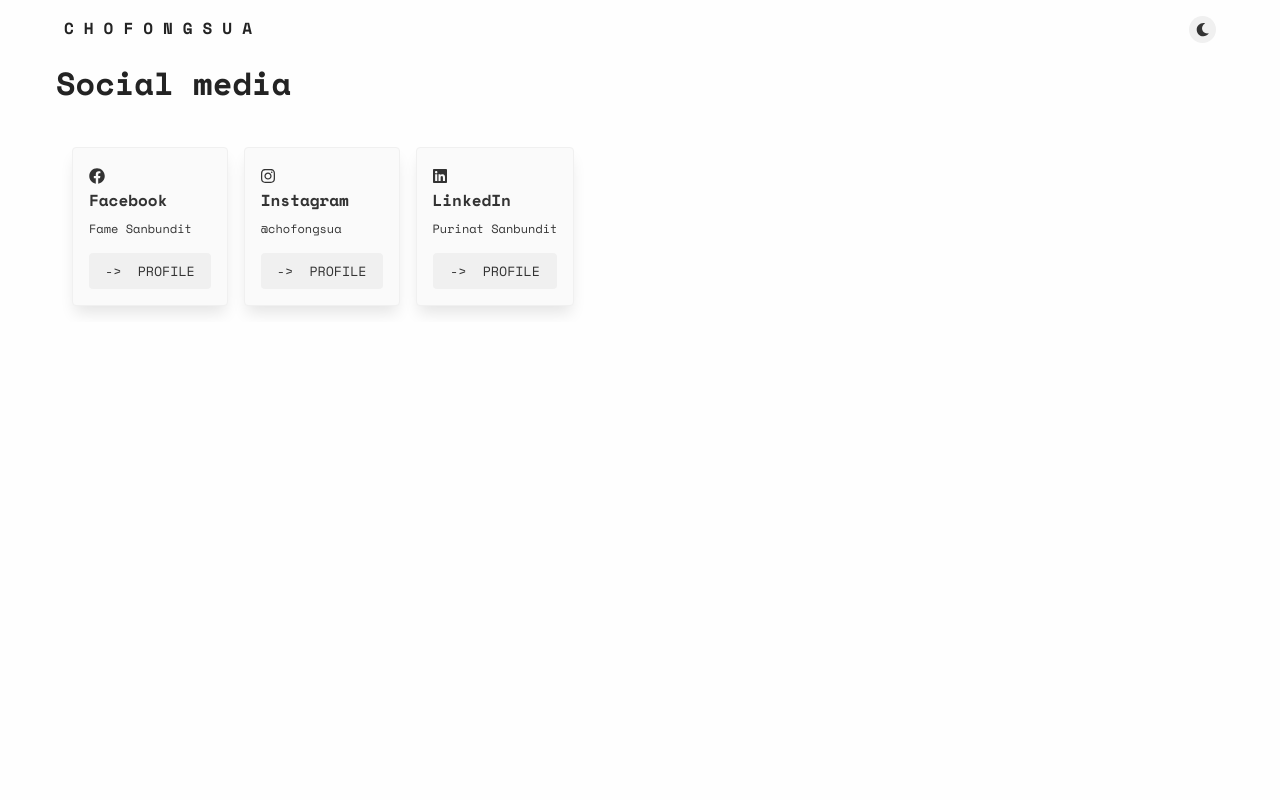
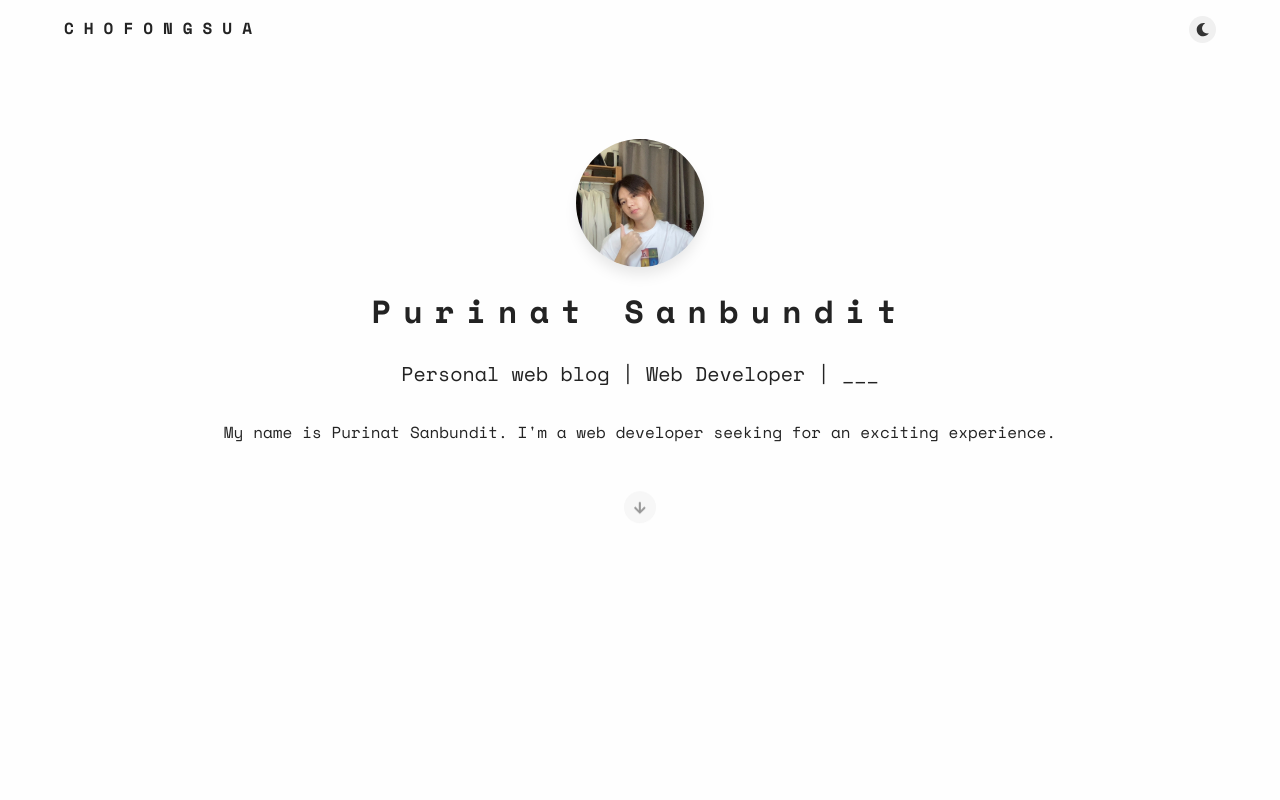
Before and after one commit to PurinatG-01/chofongsua-blog, a Next.js app: page / in a window 1280 px wide. Shown: the top 800 px of the page. Built offline with nearby package versions, Linux system fonts and the light colour scheme.

Commit message:
feat: add greeting section

```diff
--- a/components/_layout/navbar.js
+++ b/components/_layout/navbar.js
@@ -7,15 +7,21 @@ import { faMoon } from "@fortawesome/free-solid-svg-icons"
 import useTheme from "../../hooks/useTheme"
 
 const NavBar = styled(motion.nav)`
+  width: 100vw;
+  position: sticky;
+  top: 0;
+  z-index: 100;
+  background-color: var(--page-bg);
+  box-shadow: var(--nav-bar-shadow);
+`
+
+const NavBarContainer = styled(motion.div)`
   max-width: 1200px;
   padding: 16px 24px;
   max-height: 10vh;
   width: 100%;
   height: 100%;
   margin: 0 auto;
-  position: sticky;
-  top: 0;
-  z-index: 100;
   display: flex;
   justify-content: space-between;
 `
@@ -44,10 +50,12 @@ export default function navbar() {
   }, [])
   return (
     <NavBar>
-      <LogoText href="/">CHOFONGSUA</LogoText>
-      <ThemeButton onClick={toggleTheme}>
-        <FontAwesomeIcon icon={faMoon} />
-      </ThemeButton>
+      <NavBarContainer>
+        <LogoText href="/">CHOFONGSUA</LogoText>
+        <ThemeButton onClick={toggleTheme}>
+          <FontAwesomeIcon icon={faMoon} />
+        </ThemeButton>
+      </NavBarContainer>
     </NavBar>
   )
 }
--- a/components/global.js
+++ b/components/global.js
@@ -1,7 +1,7 @@
 import styled from "styled-components"
 import { motion } from "framer-motion"
 
-export const PageContainer = styled(motion.div)`
+export const PageContainer = styled(motion.main)`
   max-width: var(--page-container-max-width);
   width: 100%;
   padding: 0 16px;
@@ -41,9 +41,18 @@ export const ParallaxContainer = styled(motion.div)`
   ${(props) => (props?.styled ? props.styled : "")}
 `
 
+export const Image = styled(motion.img)`
+  border-radius: 4px;
+  box-shadow: var(--base-box-shadow);
+  -webkit-box-shadow: var(--base-box-shadow);
+  -moz-box-shadow: var(--base-box-shadow);
+  ${(props) => props.styled}
+`
+
 export default {
   PageContainer,
   Card,
   Button,
   ParallaxContainer,
+  Image,
 }
--- /dev/null
+++ b/config/profile.js
@@ -0,0 +1,6 @@
+export default {
+  name: "Purinat Sanbundit",
+  quote: "Personal web blog | Web Developer | ___",
+  description:
+    "My name is Purinat Sanbundit. I'm a web developer seeking for an exciting experience.",
+}
--- a/layout/default.js
+++ b/layout/default.js
@@ -1,17 +1,28 @@
-import React, { useEffect } from "react"
+import React from "react"
 import { PageContainer } from "../components/global"
 import NavBar from "../components/_layout/navbar"
-import { motion } from "framer-motion"
+import styled from "styled-components"
+
+const PageWrapper = styled.div`
+  display: block;
+  overflow: auto;
+`
 
 export default function Layout(props) {
   return (
-    <motion.div
-      transition={{ type: "spring", duration: 1.2 }}
-      initial={{ y: -32, opacity: 0 }}
-      animate={{ y: 0, opacity: 1 }}
-    >
-      <NavBar />
-      <PageContainer>{props.children}</PageContainer>
-    </motion.div>
+    <PageWrapper>
+      <NavBar
+        transition={{ type: "spring", duration: 1.2 }}
+        initial={{ y: -32, opacity: 0 }}
+        animate={{ y: 0, opacity: 1 }}
+      />
+      <PageContainer
+        transition={{ type: "spring", duration: 1.2 }}
+        initial={{ y: -32, opacity: 0 }}
+        animate={{ y: 0, opacity: 1 }}
+      >
+        {props.children}
+      </PageContainer>
+    </PageWrapper>
   )
 }
--- a/pages/index.js
+++ b/pages/index.js
@@ -1,12 +1,48 @@
-import { Card, Button } from "../components/global"
+import { Card, Button, Image } from "../components/global"
 import styled from "styled-components"
+import { FontAwesomeIcon } from "@fortawesome/react-fontawesome"
+import { faArrowDown } from "@fortawesome/free-solid-svg-icons"
+import { motion } from "framer-motion"
+import socialMediaList from "../config/socialMedia"
+import profileConfig from "../config/profile"
 
-import socialMediaList from "../config/socialMedia"
+const Avatar = styled(Image)`
+  border-radius: 50%;
+  width: 128px;
+  height: 128px;
+  margin: 20px auto;
+  display: block;
+`
 
-const SocialMediaSection = styled.section`
+const ButtonDown = styled(Button)`
+  border-radius: 50%;
+  padding: 16px;
+  width: 32px;
+  height: 32px;
+  display: flex;
+  align-items: center;
+  justify-content: center;
+  margin: 0 auto;
+`
+
+const Section = styled.section`
   width: 100%;
   margin-bottom: 48px;
   display: block;
+  min-height: 100vh;
+  ${(props) => props.styled}
+  .__quote {
+    text-align: center;
+    margin-bottom: 32px;
+    font-size: 20px;
+    display: block;
+    font-weight: 100;
+  }
+  .__description {
+    text-align: center;
+    margin-bottom: 32px;
+    font-weight: 100;
+  }
 `
 
 const SectionTitle = styled.span`
@@ -14,19 +50,24 @@ const SectionTitle = styled.span`
   font-weight: 800;
   margin-bottom: 24px;
   display: block;
+  text-align: center;
+  letter-spacing: 12px;
 `
 
 const SocialMediaList = styled.div`
   display: flex;
-  gap: 16px;
-  overflow-x: scroll;
+  gap: 80px;
+  flex-wrap: wrap;
   padding: 16px;
+  justify-content: center;
 `
 
 const SocialMediaCard = styled(Card)`
   display: flex;
   flex-direction: column;
   transition: all 0.2s ease-in-out;
+  max-width: 240px;
+  width: 100%;
   &:hover {
     transform: translateY(-8px);
   }
@@ -36,6 +77,10 @@ const CardTitle = styled.span`
   font-size: 16px;
   margin-bottom: 8px;
   font-weight: 800;
+  display: flex;
+  svg {
+    margin-right: 16px;
+  }
 `
 
 const CardDescription = styled.p`
@@ -54,15 +99,50 @@ export default function Home() {
     if (!window) return
     window.open(url)
   }
+
+  const scrollIntoView = (id) => {
+    if (!window || !document) return
+    console.log("> id : ", id)
+
+    const yOffset = -100
+    const element = document.querySelector(id)
+    const y = element.getBoundingClientRect().top + window.pageYOffset + yOffset
+    window.scrollTo({ top: y, behavior: "smooth" })
+  }
+
   return (
     <>
-      <SocialMediaSection>
+      <Section styled="margin-bottom:320px; margin-top: 80px;">
+        <Avatar src="/image/profile_1.jpeg" />
+        <SectionTitle>{profileConfig.name}</SectionTitle>
+        <span className="__quote">{profileConfig.quote}</span>
+        <p className="__description">{profileConfig.description}</p>
+        <ButtonDown
+          initial={{ opacity: 0 }}
+          animate={{ y: 30, opacity: 1 }}
+          transition={{
+            ease: "linear",
+            duration: 1,
+            delay: 2,
+            repeat: Infinity,
+          }}
+          onClick={() => {
+            scrollIntoView("#social-media")
+          }}
+        >
+          <FontAwesomeIcon icon={faArrowDown} />
+        </ButtonDown>
+      </Section>
+
+      <Section id="social-media">
         <SectionTitle>Social media</SectionTitle>
         <SocialMediaList>
           {socialMediaList.map((social, index) => (
             <SocialMediaCard key={index}>
-              <CardLogo>{social.icon()}</CardLogo>
-              <CardTitle>{social.title}</CardTitle>
+              <CardTitle>
+                <CardLogo>{social.icon()}</CardLogo>
+                {social.title}
+              </CardTitle>
               <CardDescription>{social.description}</CardDescription>
               <CardButton
                 onClick={() => {
@@ -74,7 +154,7 @@ export default function Home() {
             </SocialMediaCard>
           ))}
         </SocialMediaList>
-      </SocialMediaSection>
+      </Section>
     </>
   )
 }
--- a/styles/globals.css
+++ b/styles/globals.css
@@ -13,6 +13,8 @@
   --page-bg: var(--base-primary-white);
   --page-text-color: var(--base-primary-black);
 
+  --nav-bar-shadow: -1px 10px 19px -8px var(--page-bg);
+
   --card-bg: var(--base-secondary-white);
   --card-color: var(--base-secondary-black);
   --card-border: var(--base-light-grey);
@@ -27,6 +29,8 @@
   --page-bg: var(--base-primary-black);
   --page-text-color: var(--base-primary-white);
 
+  --nav-bar-shadow: -1px 10px 19px -8px var(--page-bg);
+
   --card-bg: var(--base-secondary-black);
   --card-color: var(--base-secondary-white);
   --card-border: var(--base-dark-grey);
@@ -39,15 +43,15 @@
 
 html,
 body {
-  padding: 0;
-  margin: 0;
   font-family: -apple-system, BlinkMacSystemFont, Segoe UI, Roboto, Oxygen,
     Ubuntu, Cantarell, Fira Sans, Droid Sans, Helvetica Neue, sans-serif;
   transition: all 0.2s ease-in-out;
   background-color: var(--page-bg);
   color: var(--page-text-color);
-  min-width: 100vw;
-  min-height: 100vh;
+  /* min-height: 100vh; */
+  margin: 0;
+  padding: 0;
+  box-sizing: border-box;
 }
 
 a {
```
Also changed, not shown: public/Image/profile_1.jpeg (added).
